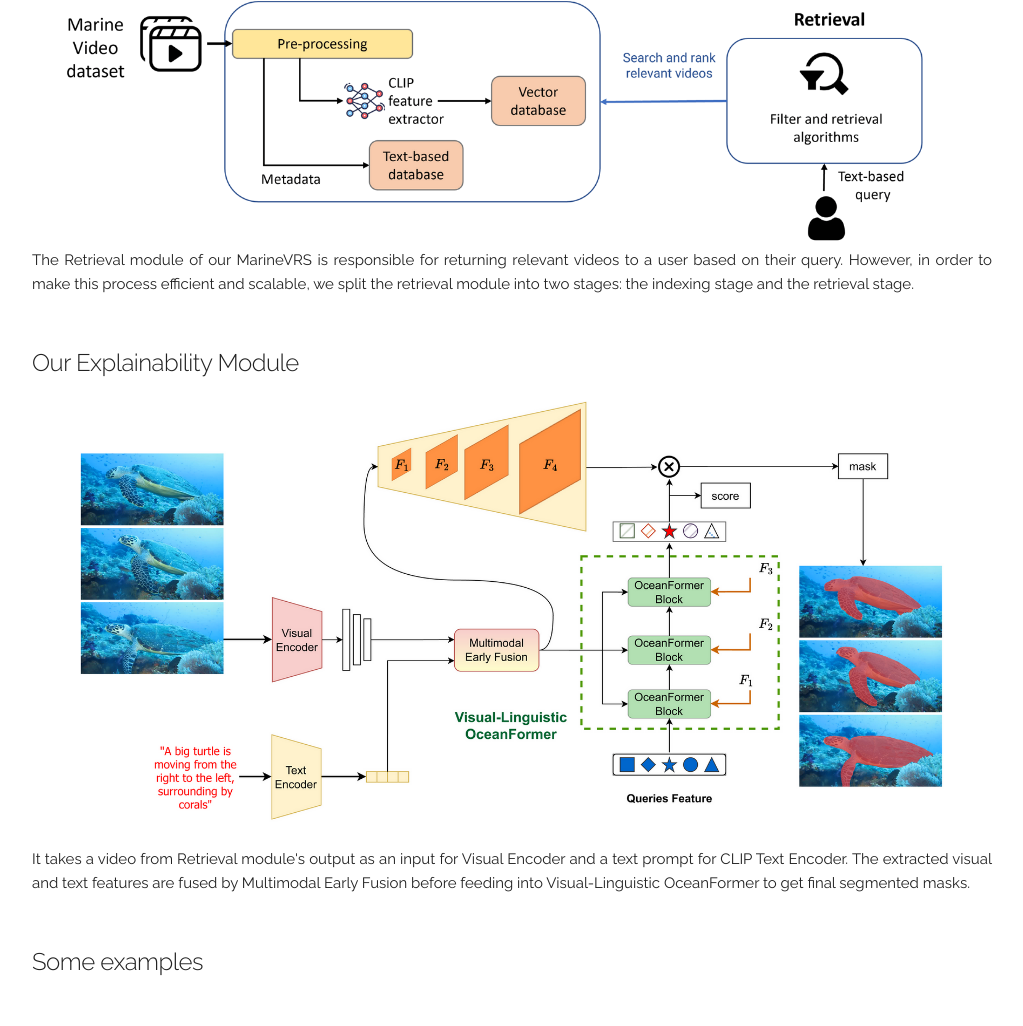
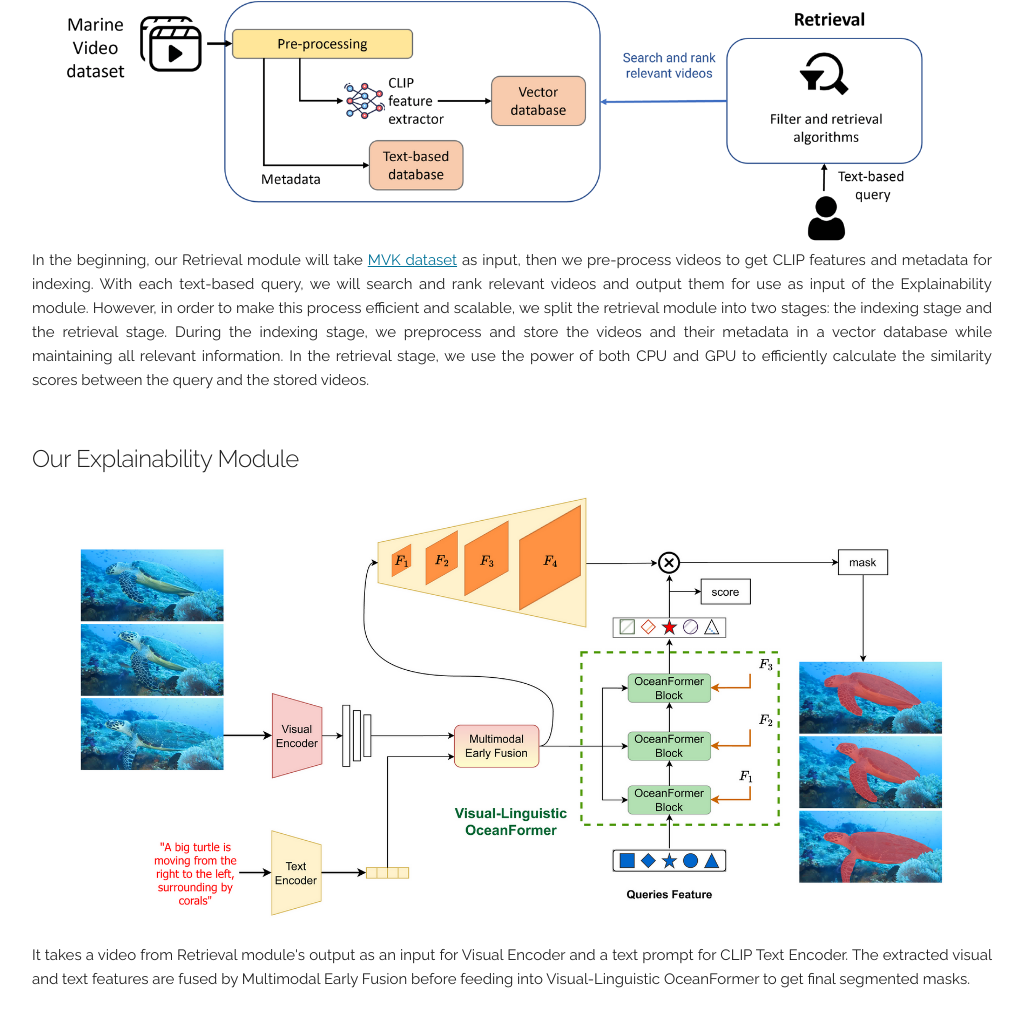
Before and after one commit to hkust-vgd/marinevrs, a plain HTML site: page index.html in a window 1280 px wide. Shown: the part 1391-2417 px from the top of the page, without its empty margins (128-1151 px from the left). Drawn offline with Linux system fonts and the light colour scheme; grey boxes are pictures that could not be loaded; a script that the page names is missing.

Commit message:
add MVK link

```diff
--- a/index.html
+++ b/index.html
@@ -169,7 +169,7 @@
         <img src="images/retrieval_module.png" style="width:100%"></img>
         <div class="caption">
           <p align="justify">
-            The Retrieval module of our MarineVRS is responsible for returning relevant videos to a user based on their query. However, in order to make this process efficient and scalable, we split the retrieval module into two stages: the indexing stage and the retrieval stage.
+            In the beginning, our Retrieval module will take <a href="https://mvk.hkustvgd.com/">MVK dataset</a> as input, then we pre-process videos to get CLIP features and metadata for indexing. With each text-based query, we will search and rank relevant videos and output them for use as input of the Explainability module. However, in order to make this process efficient and scalable, we split the retrieval module into two stages: the indexing stage and the retrieval stage. During the indexing stage, we preprocess and store the videos and their metadata in a vector database while maintaining all relevant information. In the retrieval stage, we use the power of both CPU and GPU to efficiently calculate the similarity scores between the query and the stored videos.
           </p>
         </div>
         <br>
```
